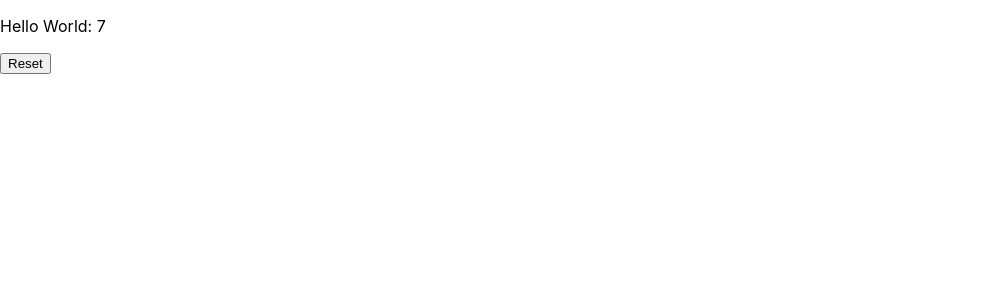
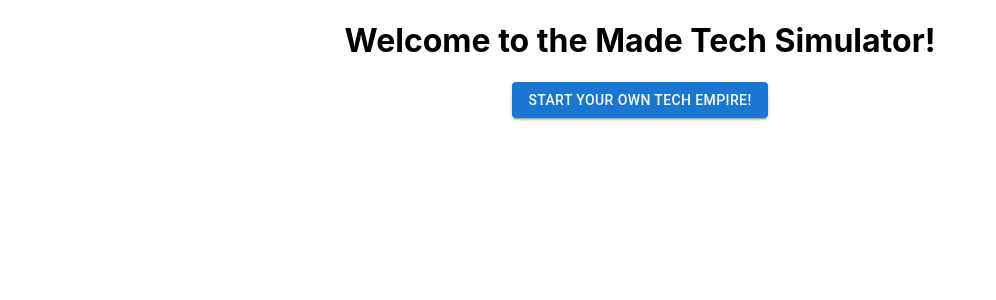
Before and after one commit to b-dalton/game-jam, a React (Create React App) app: page / in a window 1280 px wide. Shown: the top 300 px of the page, without its empty margins (0-996 px from the left). Built offline with nearby package versions, Linux system fonts and the light colour scheme.

Commit message:
Add StartScreen and styling

```diff
--- a/package.json
+++ b/package.json
@@ -3,6 +3,9 @@
   "version": "0.1.0",
   "private": true,
   "dependencies": {
+    "@emotion/react": "^11.6.0",
+    "@emotion/styled": "^11.6.0",
+    "@mui/material": "^5.2.1",
     "@testing-library/jest-dom": "^5.11.4",
     "@testing-library/react": "^11.1.0",
     "@testing-library/user-event": "^12.1.10",
--- a/src/components/GameWindow.jsx
+++ b/src/components/GameWindow.jsx
@@ -1,13 +1,15 @@
 import React from "react";
 import { useGameState } from "../game-state";
 import { ResetButton } from "./ResetButton";
+import StartScreen from "./StartScreen";
 
 export const GameWindow = (props) => {
   const { count } = useGameState();
   return (
-    <div>
-      <p>Hello World: {count}</p>
-      <ResetButton />
+    <div style={{display: "flex", justifyContent: "center"}}>
+      <StartScreen />
+      {/* <p>Hello World: {count}</p>
+      <ResetButton /> */}
     </div>
   );
 };
--- /dev/null
+++ b/src/components/StartScreen.css
@@ -0,0 +1,6 @@
+.start-screen {
+    display: flex;
+    justify-content: center;
+    align-items: center;
+    flex-direction: column;
+}
--- /dev/null
+++ b/src/components/StartScreen.jsx
@@ -0,0 +1,15 @@
+import { Button } from "@mui/material";
+import React from "react";
+import "./StartScreen.css"
+
+const StartScreen = () => {
+  return (
+    <div className="start-screen">
+      <h1>Welcome to the Made Tech Simulator!</h1>
+      {/* // <button>Start your Tech Empire!</button> */}
+      <Button variant="contained">Start your own Tech Empire!</Button>
+    </div>
+  );
+};
+
+export default StartScreen;
```
Also changed, not shown: 1 other file (tests, documents, lock files or other folders).
